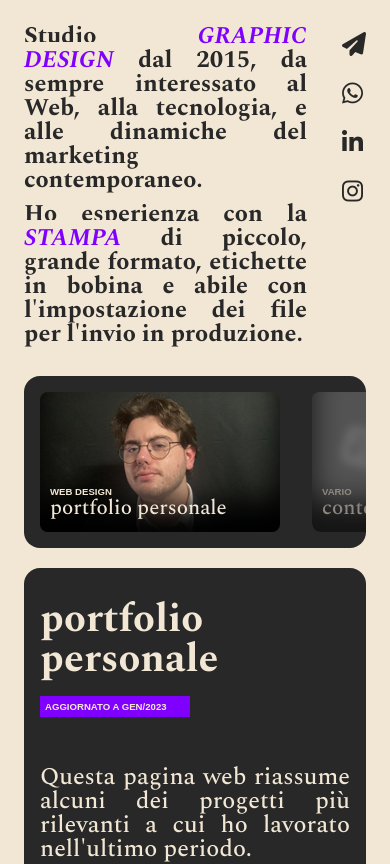
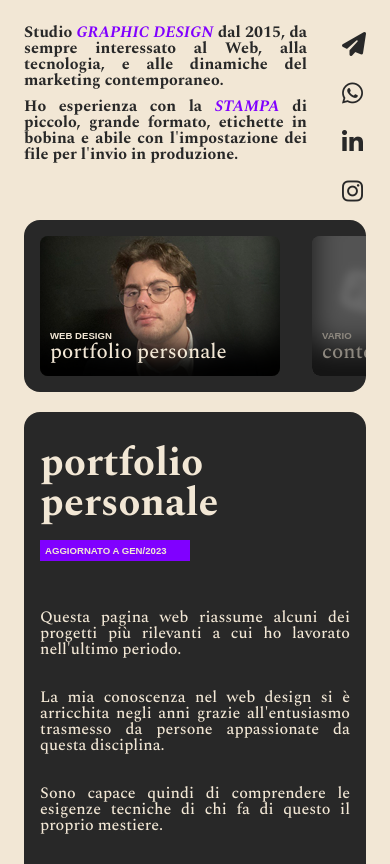
Before and after one commit to bitoesposito/vitoesposito.it, a plain HTML site: page index.html in a window 390 px wide. Shown: the top 864 px of the page. Drawn offline with nearby package versions, Linux system fonts and the light colour scheme.

Commit message:
responsive layout test

```diff
--- a/style.css
+++ b/style.css
@@ -301,8 +301,8 @@ footer {
     }
 
     .resume-intro h2 {
-        font-size: 1.5rem;
-        line-height: 1.5rem;
+        font-size: 1rem;
+        line-height: 1rem;
         margin-bottom: 10px;
     }
 
@@ -316,7 +316,7 @@ footer {
     }
 
     li a {
-        font-size: 0em;
+        font-size: 0rem;
         padding-left: 5px;
     }
 
@@ -343,8 +343,8 @@ footer {
     }
 
     .project-info h2 {
-        font-size: 1.5rem;
-        line-height: 1.5rem;
+        font-size: 1rem;
+        line-height: 1rem;
     }
 
     footer {
```
